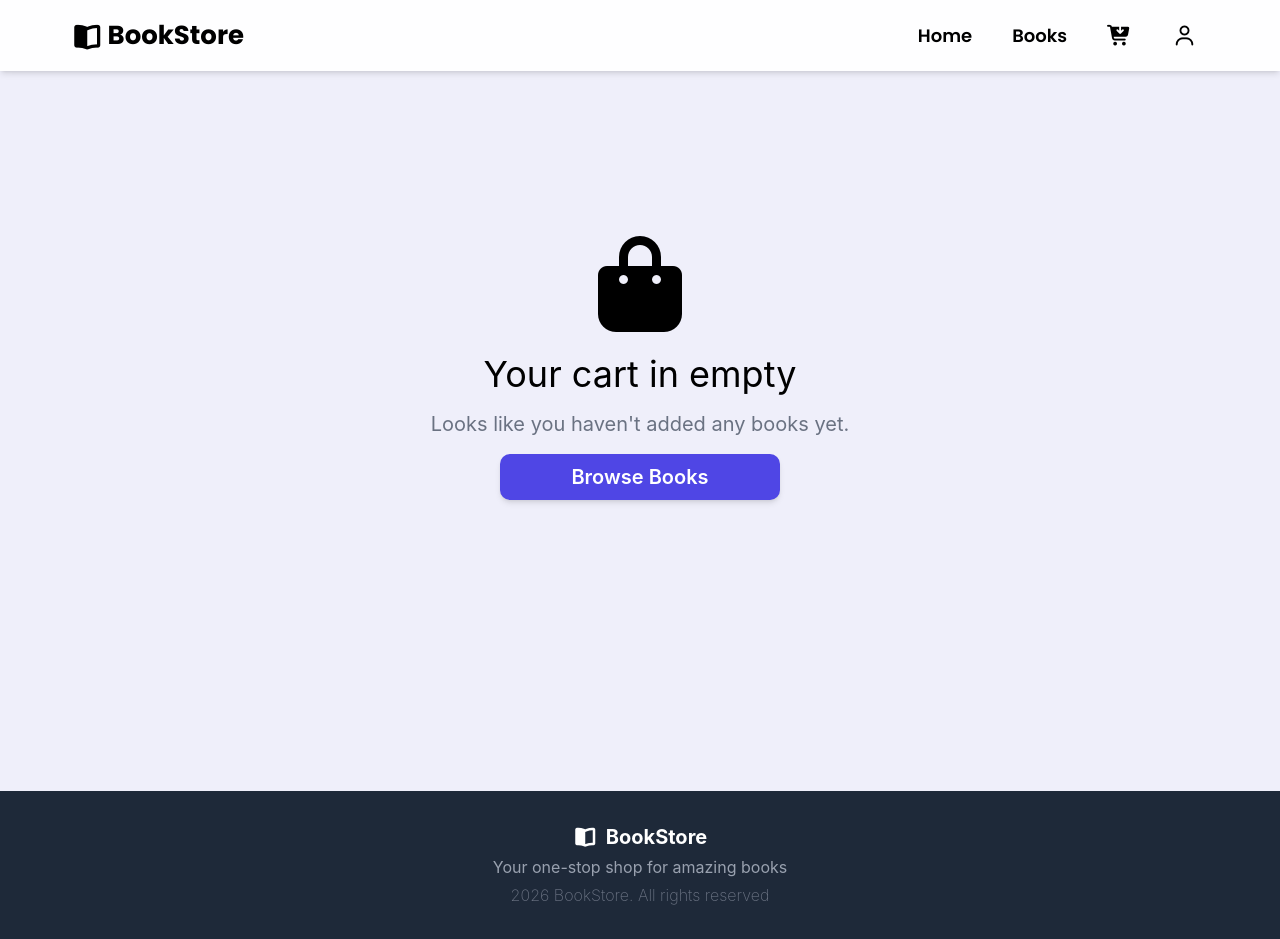
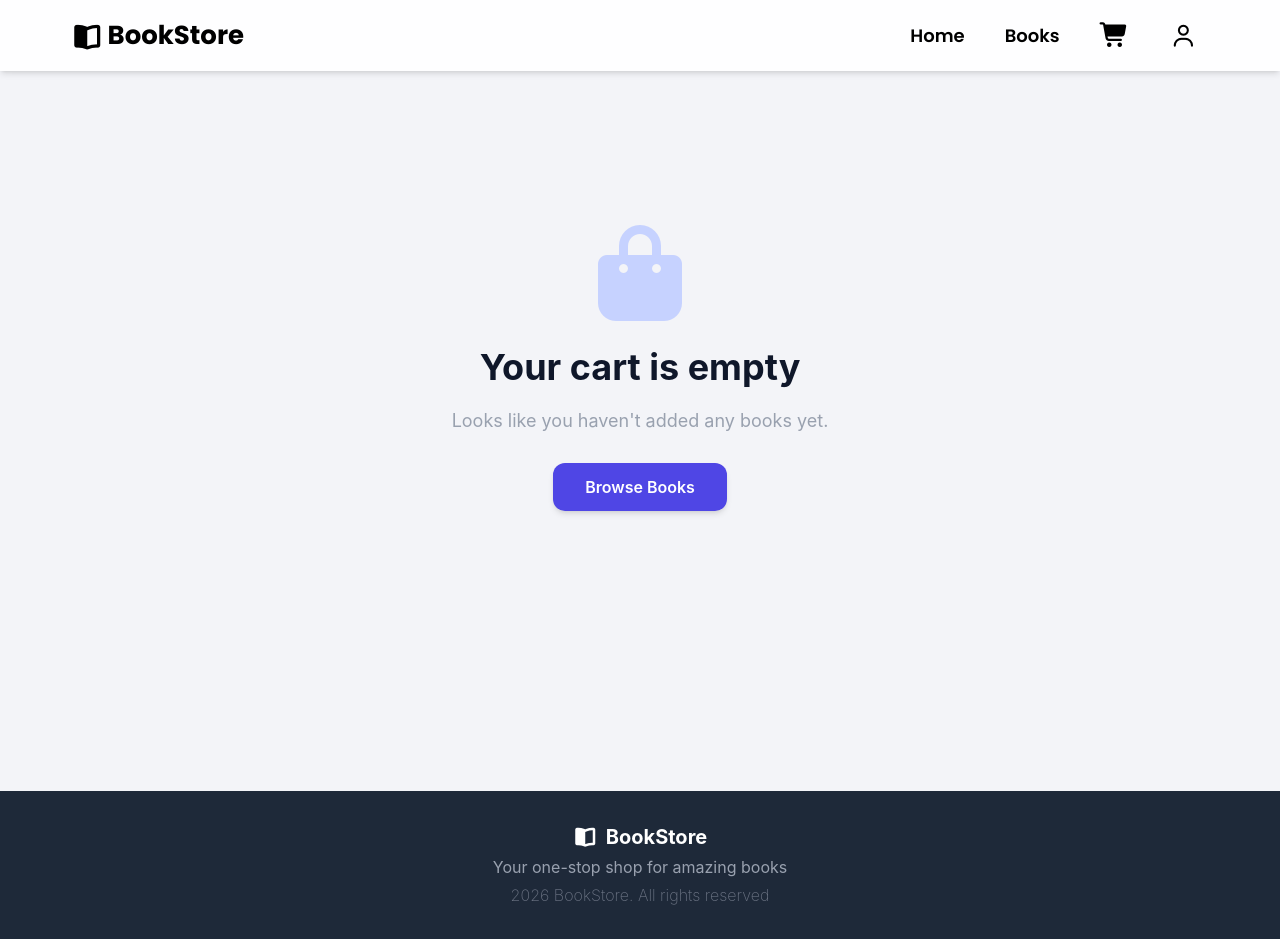
Before and after one commit to Unish-Maharjan/Online-Bookstore, a React (Vite) app: page /cart in a window 1280 px wide. Built offline with nearby package versions, Linux system fonts and the light colour scheme.

Commit message:
cart added

```diff
--- a/package.json
+++ b/package.json
@@ -14,6 +14,7 @@
     "@tailwindcss/vite": "^4.2.4",
     "react": "^19.2.5",
     "react-dom": "^19.2.5",
+    "react-hot-toast": "^2.6.0",
     "react-redux": "^9.2.0",
     "react-router": "^7.15.0",
     "react-router-dom": "^7.15.0",
--- a/src/App.jsx
+++ b/src/App.jsx
@@ -3,6 +3,9 @@ import './App.css'
 import Home from './pages/Home.jsx'
 import Books from './pages/Books.jsx';
 import Cart from './pages/Cart.jsx';
+import Header from './components/Header.jsx';
+import Footer from './components/Footer.jsx';
+import { Toaster } from 'react-hot-toast';
 
 function App() {
   const router = createBrowserRouter([
@@ -20,11 +23,16 @@ function App() {
     },
     {
       path: '/cart',
-      element: <><Cart/></>
+      element: <><Header/><Cart/><Footer/></>
     },
 
   ]);
-  return <RouterProvider router={router}/>
+  return (
+    <>
+      <Toaster position="top-right" />
+      <RouterProvider router={router} />
+    </>
+  );
 }
 
 export default App
--- /dev/null
+++ b/src/components/CartContext.jsx
@@ -0,0 +1,18 @@
+import { createContext, useContext, useReducer } from "react";
+import { CartReducer, initialState } from "./CartReducer";
+
+const CartContext = createContext();
+
+export function CartProvider({children}){
+    const [state, dispatch] = useReducer(CartReducer, initialState);
+
+    return(
+        <CartContext.Provider value={{state, dispatch}}>
+            {children}
+        </CartContext.Provider>
+    )
+}
+
+export function useCart(){
+    return useContext(CartContext);
+}
--- /dev/null
+++ b/src/components/CartItem.jsx
@@ -0,0 +1,58 @@
+import { useCart } from "./CartContext";
+
+export default function CartItem({ item }) {
+  const { dispatch } = useCart();
+
+  return (
+    <div className="bg-white rounded-2xl p-5 flex items-center gap-5 shadow-sm border border-gray-100">
+
+      <img
+        src={item.images}
+        alt={item.title}
+        className="w-20 h-24 object-cover rounded-xl"
+      />
+
+
+      <div className="flex-1 min-w-0">
+        <h3 className="text-[17px] font-bold text-[#0f172a] leading-snug">{item.title}</h3>
+        <p className="text-sm text-gray-400 mt-0.5">{item.author}</p>
+
+
+        <span className="inline-block mt-2 px-3 py-0.5 text-xs text-gray-500 bg-gray-100 rounded-full">
+          {item.category}
+        </span>
+
+
+        <div className="flex items-center gap-3 mt-3">
+          <button
+            onClick={() => dispatch({ type: "DECREMENT", payload: item.id })}
+            className="w-8 h-8 rounded-full border border-gray-200 flex items-center justify-center text-gray-500 hover:border-indigo-400 hover:text-indigo-600 transition-colors text-lg leading-none"
+          >
+            −
+          </button>
+          <span className="w-5 text-center text-[15px] font-semibold text-[#0f172a]">
+            {item.quantity}
+          </span>
+          <button
+            onClick={() => dispatch({ type: "INCREMENT", payload: item.id })}
+            className="w-8 h-8 rounded-full border border-gray-200 flex items-center justify-center text-gray-500 hover:border-indigo-400 hover:text-indigo-600 transition-colors text-lg leading-none"
+          >
+            +
+          </button>
+        </div>
+      </div>
+
+      <div className="flex flex-col items-end justify-between h-24">
+        <button
+          onClick={() => dispatch({ type: "REMOVE_FROM_CART", payload: item.id })}
+          className="p-1.5 hover:bg-red-50 rounded-lg transition-colors"
+        >
+          <i className="fa-solid fa-trash text-red-400 text-[16px]" />
+        </button>
+        <span className="text-[18px] font-bold text-indigo-600">
+          ${(item.price * item.quantity).toFixed(2)}
+        </span>
+      </div>
+    </div>
+  );
+}
--- /dev/null
+++ b/src/components/CartReducer.jsx
@@ -0,0 +1,82 @@
+export const initialState = {
+     cartItems: [],
+
+}
+
+export function CartReducer(state, action) {
+    switch (action.type) {
+        case "ADD_TO_CART": {
+            const item = action.payload;
+            const existingItem = state.cartItems.find(
+                (cartItem) => cartItem.id === item.id
+            );
+
+
+            if (existingItem) {
+                return {
+                    ...state,
+                    cartItems: state.cartItems.map((cartItem) =>
+                        cartItem.id === item.id
+                            ? { ...cartItem, quantity: cartItem.quantity + 1 }
+                           : cartItem
+                    ),
+                };
+            }
+
+
+
+            return {
+                ...state,
+                cartItems: [
+                    ...state.cartItems,
+                 { ...item, quantity: 1 }
+                ],
+            };
+        }
+
+
+        case "DECREMENT": {
+            const id = action.payload;
+            return {
+                ...state,
+                cartItems: state.cartItems
+                    .map((item) =>
+                        item.id === id
+                         ? { ...item, quantity: item.quantity - 1 }
+                            : item
+                    )
+                    .filter((item) => item.quantity > 0),
+            };
+        }
+
+        case "INCREMENT": {
+            const id = action.payload;
+            return {
+                ...state,
+                cartItems: state.cartItems
+                    .map((item) =>
+                        item.id === id
+                         ? { ...item, quantity: item.quantity + 1 }
+                            : item
+                    )
+                    .filter((item) => item.quantity > 0),
+            };
+        }
+
+
+
+        case "REMOVE_FROM_CART": {
+          const id = action.payload;
+            return {
+                ...state,
+                cartItems: state.cartItems.filter(
+                    (item) => item.id !== id
+                ),
+            };
+    }
+
+
+        default:
+            return state;
+    }
+}
--- /dev/null
+++ b/src/components/CartSummary.jsx
@@ -0,0 +1,58 @@
+import { useCart } from "./CartContext";
+import { useNavigate } from "react-router";
+
+const SHIPPING = 5.99;
+const TAX_RATE = 0.1;
+
+export default function CartSummary() {
+  const { state } = useCart();
+  const { cartItems } = state;
+  const navigate = useNavigate();
+
+  const subTotal = cartItems.reduce((sum, item) => sum + item.price * item.quantity, 0);
+  const tax = subTotal * TAX_RATE;
+  const total = subTotal + SHIPPING + tax;
+
+  return (
+    <div className="bg-white rounded-2xl p-6 shadow-sm border border-gray-100 sticky top-6">
+
+      <h2 className="text-[18px] font-bold text-[#0f172a] mb-5">Order Summary</h2>
+
+
+      <div className="space-y-3 text-[15px]">
+        <div className="flex justify-between">
+          <span className="text-gray-400">Subtotal</span>
+          <span className="text-gray-600">${subTotal.toFixed(2)}</span>
+        </div>
+        <div className="flex justify-between">
+          <span className="text-gray-400">Shipping</span>
+          <span className="text-gray-600">${SHIPPING.toFixed(2)}</span>
+        </div>
+        <div className="flex justify-between">
+          <span className="text-gray-400">Tax (10%)</span>
+          <span className="text-gray-600">${tax.toFixed(2)}</span>
+        </div>
+      </div>
+
+      {/* Divider + Total */}
+      <div className="border-t border-gray-100 mt-4 pt-4 flex justify-between items-center">
+        <span className="text-[16px] font-bold text-[#0f172a]">Total</span>
+        <span className="text-[20px] font-bold text-indigo-600">${total.toFixed(2)}</span>
+      </div>
+
+      {/* Buttons */}
+      <button
+        onClick={() => navigate("/checkout")}
+        className="mt-5 w-full py-3.5 bg-indigo-600 hover:bg-indigo-700 active:bg-indigo-800 text-white font-semibold text-[15px] rounded-xl transition-colors"
+      >
+        Proceed to Checkout
+      </button>
+      <button
+        onClick={() => navigate("/books")}
+        className="mt-3 w-full py-2 text-indigo-600 hover:text-indigo-800 font-medium text-[15px] transition-colors"
+      >
+        Continue Shopping
+      </button>
+    </div>
+  );
+}
--- a/src/components/Header.jsx
+++ b/src/components/Header.jsx
@@ -1,7 +1,14 @@
 import React from 'react'
-import { Link } from 'react-router'
+import { Link, useNavigate } from 'react-router'
+import { useCart } from './CartContext'
 
 const Header = () => {
+
+  const navigate = useNavigate();
+  const {state} = useCart();
+
+  const totalItems = state.cartItems.reduce((sum, item) => sum + item.quantity, 0)
+
   return (
     <>
     <header className='sticky top-0 w-full bg-[#ffffff]/90 text-black px-5 py-4 font-[Poppins] backdrop-blur-lg z-50 shadow-md'>
@@ -16,8 +23,25 @@ const Header = () => {
         <div className='flex items-center justify-center gap-10 text-[18px] mr-8'>
             <Link to='/home' className='font-semibold hover:cursor-pointer hover:text-[#5951e6]'>Home</Link>
             <Link to='/books' className='font-semibold hover:cursor-pointer hover:text-[#5951e6]'>Books</Link>
-            <Link to='/cart'><button className='flex text-xl items-center hover:cursor-pointer hover:text-[#5951e6]'><i class="fa-solid fa-cart-arrow-down"></i></button></Link>
-            <button className='flex text-xl items-center hover:cursor-pointer hover:text-[#5951e6]'><i class="fa-regular fa-user"></i></button>
+            <div className="relative">
+
+              {totalItems > 0 && (
+                <span className="absolute -top-2 -right-2 w-5 h-5 flex items-center justify-center rounded-full text-[12px] text-white font-bold bg-green-400">
+                  {totalItems}
+                </span>
+              )}
+
+              <Link to="/cart">
+                <button className="text-2xl hover:text-[#5951e6]">
+                  <i className="fa-solid fa-cart-shopping"></i>
+                </button>
+              </Link>
+
+            </div>
+
+            <button className='flex text-[22px] items-center hover:cursor-pointer hover:text-[#5951e6]'>
+              <i class="fa-regular fa-user"></i>
+              </button>
         </div>
         </div>
       </div>
--- a/src/main.jsx
+++ b/src/main.jsx
@@ -6,12 +6,15 @@ import { Provider } from 'react-redux'
 import { store } from './store'
 import { Routes, Route, Link } from 'react-router-dom'
 import { BrowserRouter } from 'react-router-dom'
+import { CartProvider } from './components/CartContext.jsx';
 
 
 createRoot(document.getElementById('root')).render(
   <StrictMode>
     <Provider store={store}>
+      <CartProvider>
     <App/>
+      </CartProvider>
     </Provider>
   </StrictMode>,
 )
--- a/src/pages/Cart.jsx
+++ b/src/pages/Cart.jsx
@@ -1,22 +1,66 @@
 import React from 'react'
-import Header from '../components/Header'
-import Footer from '../components/Footer'
-import { Link } from 'react-router'
+import { Link, useNavigate } from 'react-router'
+import CartSummary from '../components/CartSummary'
+import { useCart } from '../components/CartContext'
+import CartItem from '../components/CartItem'
 
 const Cart = () => {
+  const navigate = useNavigate()
+  const { state } = useCart()
+  const { cartItems } = state
+
+  if (cartItems.length === 0) {
+    return (
+      <div className="min-h-[90vh] flex flex-col justify-center items-center gap-5 pb-30 bg-[#f3f4f8]">
+        <i className="fa-solid fa-bag-shopping text-8xl text-indigo-200" />
+        <p className="text-4xl font-bold text-[#0f172a]">Your cart is empty</p>
+        <p className="text-lg text-gray-400">Looks like you haven't added any books yet.</p>
+        <Link to="/books">
+          <button className="mt-2 px-8 py-3 text-base bg-[#4f46e5] text-white rounded-xl font-semibold hover:bg-[#4338ca] hover:scale-105 transition-all duration-300 shadow-md hover:shadow-indigo-300 hover:shadow-lg">
+            Browse Books
+          </button>
+        </Link>
+      </div>
+    )
+  }
+
   return (
-    <>
-    <Header/>
-      <div className='container flex flex-col justify-center items-center h-[90vh] gap-4 pb-30'>
-            <i class="fa-solid fa-bag-shopping text-8xl"></i>
-            <p className='text-4xl'>Your cart in empty</p>
-            <p className='text-xl text-gray-500'>Looks like you haven't added any books yet.</p>
-             <Link to='/books'><button className='p-2 w-70 text-[20px] bg-[#4f46e5] shadow-md text-white
-             hover:scale-105 ease-out duration-500 hover:cursor-pointer hover:shadow-blue-400 hover:shadow-lg
-              rounded-[10px] font-semibold'>Browse Books</button></Link>
+    <div className="min-h-screen bg-[#f3f4f8]">
+
+      <div className="max-w-6xl mx-auto px-6 pt-6 pb-2 flex items-center gap-2 text-sm text-gray-400">
+        <button
+          onClick={() => navigate('/home')}
+          className="hover:text-indigo-600 transition-colors cursor-pointer"
+        >
+          Home
+        </button>
+        <span className="text-gray-300">›</span>
+        <span className="text-gray-500 font-medium">Cart</span>
       </div>
-    <Footer/>
-    </>
+
+
+      <div className="max-w-6xl mx-auto px-6 pt-4 pb-6">
+        <h1 className="text-4xl font-bold text-[#0f172a]">
+          Shopping Cart{' '}
+          <span className="text-[#0f172a]">({cartItems.length} {cartItems.length === 1 ? 'item' : 'items'})</span>
+        </h1>
+      </div>
+
+
+      <div className="max-w-6xl mx-auto px-6 pb-16 flex flex-col lg:flex-row gap-6 items-start">
+
+        <div className="flex-1 flex flex-col gap-4">
+          {cartItems.map((item) => (
+            <CartItem key={item.id} item={item} />
+          ))}
+        </div>
+
+
+        <div className="w-full lg:w-90 shrink-0">
+          <CartSummary />
+        </div>
+      </div>
+    </div>
   )
 }
 
```
Also changed, not shown: src/pages/Books.jsx (+26 -3 lines), 1 other file (tests, documents, lock files or other folders).
